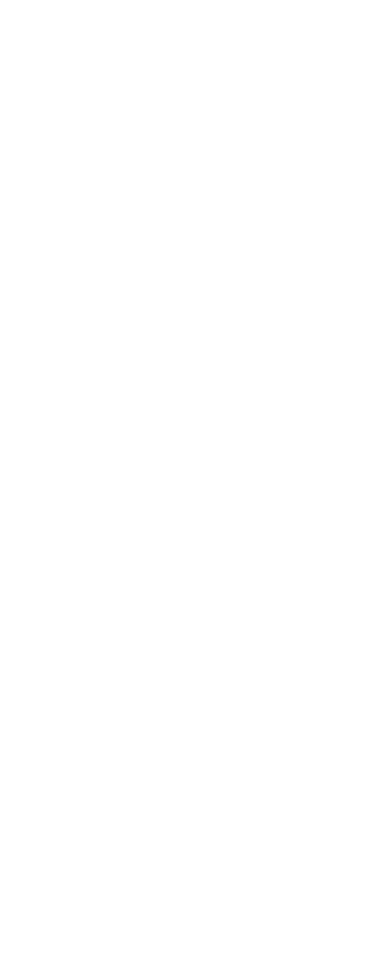
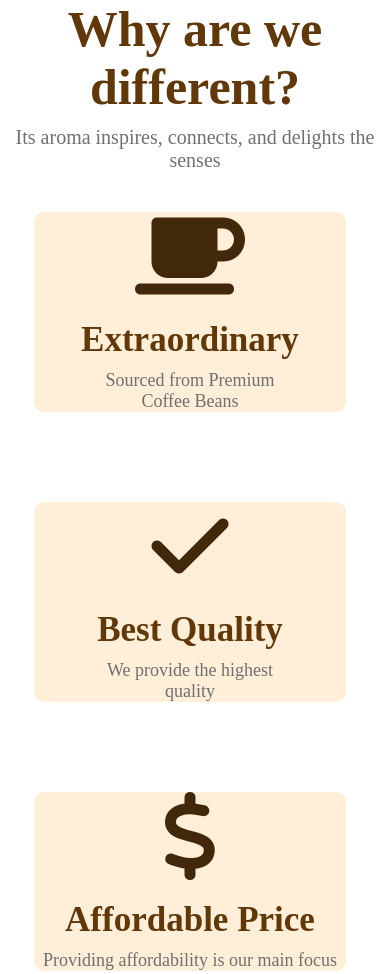
Before and after one commit to batusoyarslan/BKDevs-CoffeeCraft, a plain HTML site: page index.html in a window 390 px wide. Shown: the top 974 px of the page. Before the commit the page ends 844 px from the top, so only its background shows below. Drawn offline with Linux system fonts and the light colour scheme.

Commit message:
All modifications have been finalized, the features section has been incorporated, and responsive design has been integrated

```diff
--- a/index.html
+++ b/index.html
@@ -3,9 +3,50 @@
 <head>
     <meta charset="UTF-8">
     <meta name="viewport" content="width=device-width, initial-scale=1.0">
-    <title>Coffe Craft</title>
+    <link rel="stylesheet" href="style.css">
+    <link rel="stylesheet" href="https://cdnjs.cloudflare.com/ajax/libs/font-awesome/6.5.1/css/all.min.css" integrity="sha512-DTOQO9RWCH3ppGqcWaEA1BIZOC6xxalwEsw9c2QQeAIftl+Vegovlnee1c9QX4TctnWMn13TZye+giMm8e2LwA==" crossorigin="anonymous" referrerpolicy="no-referrer" />
+    <title>Coffee Craft</title>
 </head>
 <body>
-
+    <div class="features">
+        <div class="f-top-text">
+            <h1 class="features-header">Why are we different?</h1>
+            <p class="features-p">Its aroma inspires, connects, and delights the senses</p>
+        </div>
+        <div class="features-container">
+            <div class="square">
+                <div class="square-text">
+                    <i class="fa-solid fa-mug-saucer "></i>
+                    <h1>Extraordinary</h1>
+                    <p>Sourced from Premium <br> Coffee Beans</p>
+                </div>
+            </div>
+            <div class="square">
+                <div class="square-text">
+                    <i class="fa-solid fa-check "></i>
+                    <h1>Best Quality</h1>
+                    <p>We provide the highest <br> quality</p>
+                </div>
+            </div>
+            <div class="square">
+                <div class="square-text">
+                    <i class="fa-solid fa-dollar-sign"></i>
+                    <h1>Affordable Price</h1>
+                    <p>Providing affordability is our main focus</p>
+                </div>
+            </div>
+            <div class="square">
+                <div class="square-text">
+                    <i class="fa-solid fa-hourglass-half"></i>
+                    <h1>Fast Delivery</h1>
+                    <p>Quick and efficient delivery, <br> our standard</p>
+                </div>
+            </div>
+        </div>
+        <div class="features-bottom-t">
+            <p>Great ideas start with great coffee, Lets help you achieve that</p>
+            <h2 class="features-h2">Get started today.</h2>
+        </div>
+    </div>
 </body>
 </html>
--- a/style.css
+++ b/style.css
@@ -0,0 +1,85 @@
+*{
+    padding: 0;
+    margin: 0;
+}
+
+.features{
+    text-align: center;
+}
+
+.features-header{
+    font-size: 50px;
+    color: #603809;
+}
+
+.features-p{
+    font-size: 20px;
+    margin-top: 10px;
+    color: #707070;
+    flex-wrap: wrap;
+}
+
+.features-container {
+    display: flex;
+    justify-content: center;
+    gap: 90px;
+    margin-top: 40px;
+  }
+
+.square {
+    width: 280px;
+    height: 283px;
+    margin-right: 10px;
+    justify-content: center; /* İçeriği yatayda ortala */
+    align-items: center;
+    display: flex;
+    border-radius: 10px;
+    background-color: #FFEED8;
+}
+
+.features-h2{
+    font-size: 35px;
+    margin-top: 10px;
+    color: #603809;
+}
+
+.features-bottom-t p{
+    color: #707070;
+}
+
+.features-bottom-t{
+    margin-top: 30px;
+}
+
+.square-text{
+    text-align: center;
+}
+
+.square-text h1{
+ margin-top: 20px;
+ margin-bottom: 10px;
+ font-size: 35px;
+ color: #603809;
+}
+
+.square-text p{
+    font-size: 18px;
+    color: #707070;
+}
+
+.square i{
+    font-size: 88px;
+    color: #41280b;
+}
+
+@media screen and (max-width: 768px) {
+    .features-container {
+        flex-direction: column; /* Stack squares vertically on smaller screens */
+        align-items: center;
+    }
+
+    .square {
+        width: 80vw; /* Adjust width for smaller screens */
+        height: auto; /* Allow height to adjust based on content */
+    }
+}
```
